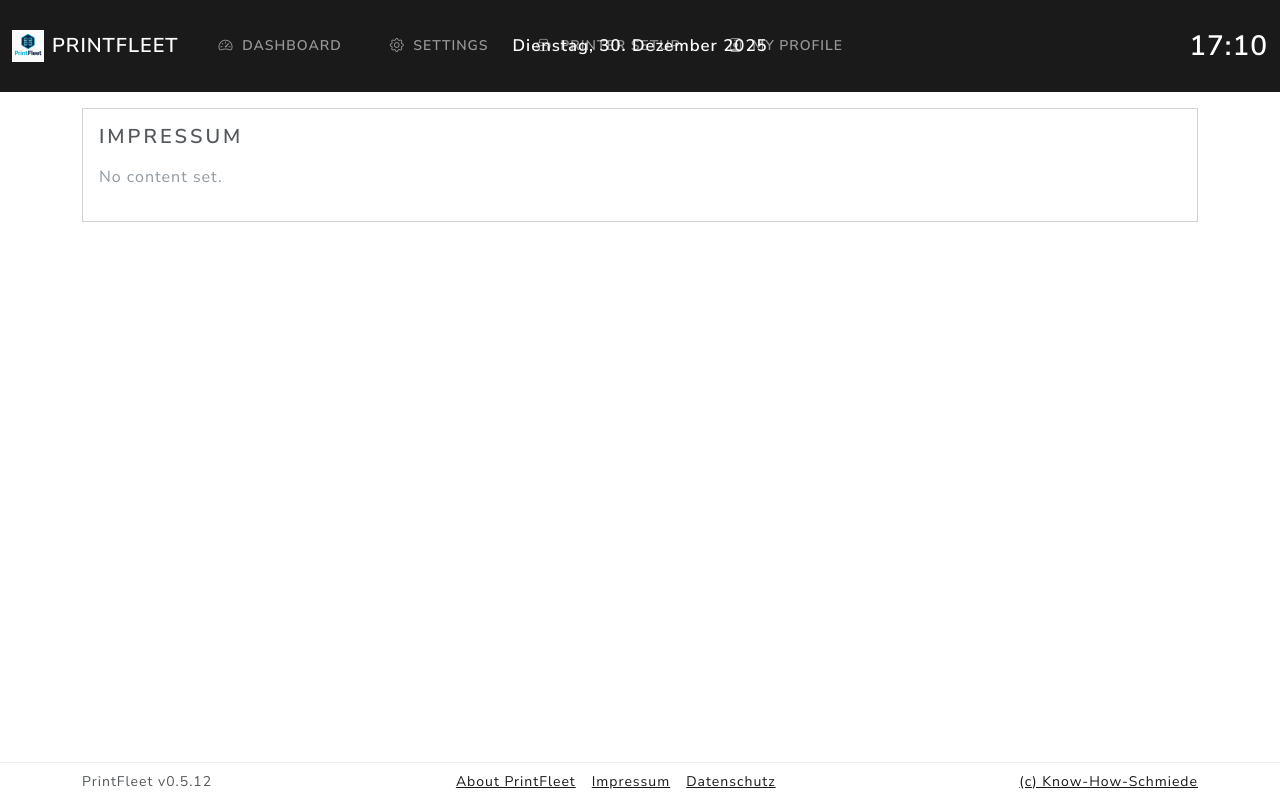
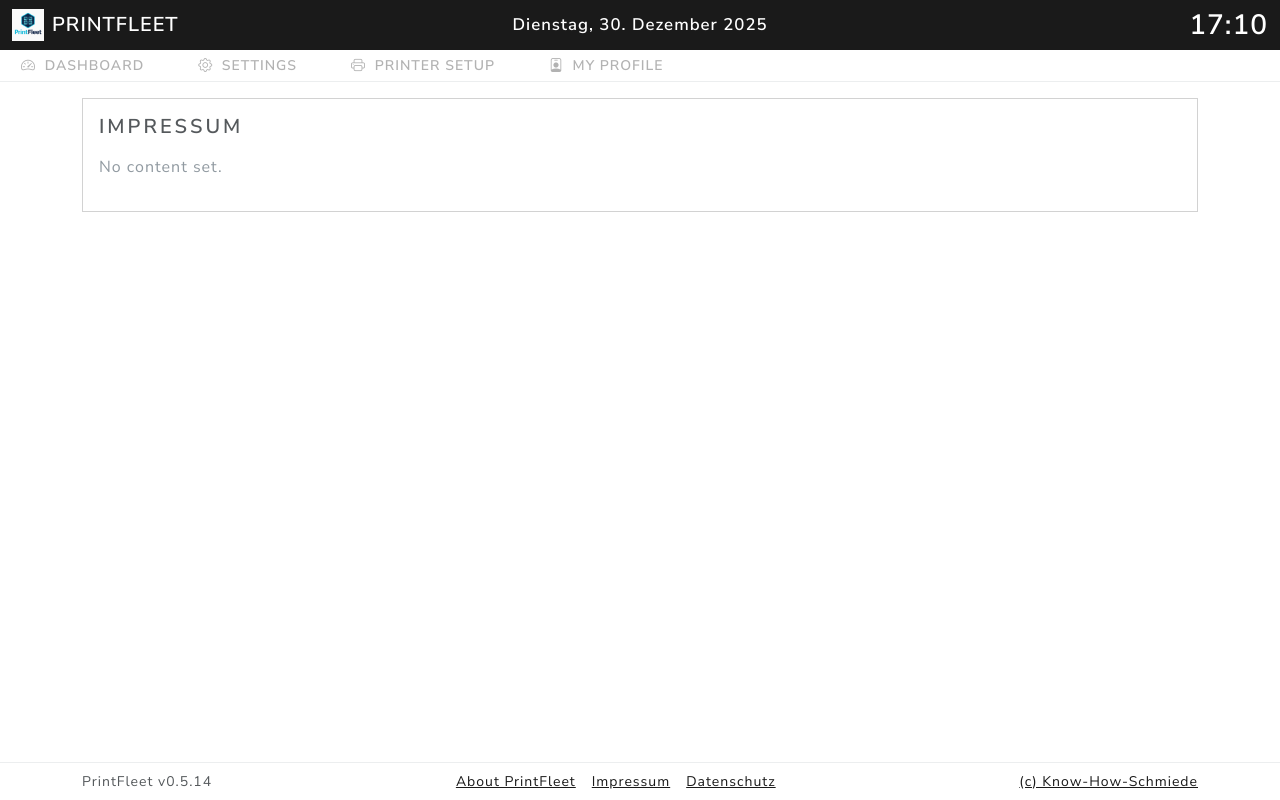
Before and after one commit to know-how-schmiede/PrintFleet, a Flask app: page /legal/imprint in a window 1280 px wide. Run offline with Flask 3, Linux system fonts and the light colour scheme; the visitor is signed in with stand-in values (Sample User, id 1); data comes from the database, SQL or seed files in the repository; data that the repository does not hold is empty; parts of the project's set-up code (start-up, migrations or seed data) failed here and were passed over; some libraries are stand-ins or nearby versions.

Commit message:
Add static CSS and update .gitignore, setup, and templates
Added src/static/style.css for styling and updated .gitignore to exclude lan_scan.log and Python cache files. The setupPrintFleet script now includes a note about ffmpeg for Live-Wall stream. Minor updates were made to src/templates/base.html and versioning files.

```diff
--- a/src/printfleet/version.py
+++ b/src/printfleet/version.py
@@ -1,4 +1,4 @@
 #!/usr/bin/env python3
 # -*- coding: utf-8 -*-
 
-APP_VERSION = "0.5.12"
+APP_VERSION = "0.5.14"
--- /dev/null
+++ b/src/static/style.css
@@ -0,0 +1,15 @@
+.menu-bar .nav-link {
+  border: 1px solid transparent;
+  border-radius: 0.375rem;
+  padding: 0.25rem 0.75rem;
+  margin-right: 0.25rem;
+  transition: color 0.15s ease, background-color 0.15s ease, border-color 0.15s ease, box-shadow 0.15s ease;
+}
+
+.menu-bar .nav-link:hover,
+.menu-bar .nav-link:focus {
+  color: var(--bs-primary);
+  background-color: rgba(var(--bs-primary-rgb), 0.12);
+  border-color: rgba(var(--bs-primary-rgb), 0.35);
+  box-shadow: 0 0 0 0.2rem rgba(var(--bs-primary-rgb), 0.15);
+}
--- a/src/templates/base.html
+++ b/src/templates/base.html
@@ -25,9 +25,10 @@
 
 <body class="d-flex flex-column min-vh-100">
 
-  <!-- NAVBAR -->
-  <nav class="navbar navbar-expand-lg navbar-dark bg-primary">
-    <div class="container-fluid position-relative">
+  <div class="sticky-top">
+    <!-- NAVBAR -->
+    <nav class="navbar navbar-expand-lg navbar-dark bg-primary py-1">
+      <div class="container-fluid position-relative">
 
       <!-- Brand / Logo -->
       <a class="navbar-brand d-flex align-items-center" href="{{ url_for('dashboard.index') }}">
@@ -41,65 +42,61 @@
             class="position-absolute top-50 start-50 translate-middle text-light text-nowrap"
             style="font-size: 1.2em; text-transform: none;"></span>
 
-      {% if current_user %}
-      <!-- Toggler für Mobile -->
+      <div class="ms-auto d-flex align-items-center">
+        <span id="navbarTime" class="fw-bold fs-2 text-light"></span>
+      </div>
+    </div>
+  </nav>
+
+  {% if current_user and page != 'kiosk' %}
+  <nav class="navbar navbar-expand-lg navbar-light bg-body-tertiary border-bottom py-0 menu-bar">
+    <div class="container-fluid">
       <button class="navbar-toggler" type="button"
               data-bs-toggle="collapse"
-              data-bs-target="#mainNavbar"
-              aria-controls="mainNavbar"
+              data-bs-target="#secondaryNavbar"
+              aria-controls="secondaryNavbar"
               aria-expanded="false"
               aria-label="Toggle navigation">
         <span class="navbar-toggler-icon"></span>
       </button>
 
-      <!-- Kollabierbarer Bereich -->
-      <div class="collapse navbar-collapse" id="mainNavbar">
-        <!-- Link-Liste links -->
+      <div class="collapse navbar-collapse" id="secondaryNavbar">
         <ul class="navbar-nav me-auto mb-2 mb-lg-0">
-          <!-- Dashboard -->
           <li class="nav-item">
             <a href="{{ url_for('dashboard.index') }}"
-               class="nav-link {% if page == 'overview' %}active{% endif %}">
+               class="nav-link py-1 {% if page == 'overview' %}active{% endif %}">
               <i class="bi bi-speedometer2 me-1"></i>
               {{ _('menu_dashboard') }}
             </a>
           </li>
-
-          <!-- Settings -->
           <li class="nav-item">
             <a href="{{ url_for('settings.settings_page') }}"
-               class="nav-link {% if page == 'settings' %}active{% endif %}">
+               class="nav-link py-1 {% if page == 'settings' %}active{% endif %}">
               <i class="bi bi-gear me-1"></i>
               {{ _('menu_settings') }}
             </a>
           </li>
-
-          <!-- Printer Setup -->
           <li class="nav-item">
             <a href="{{ url_for('printers.printer_list') }}"
-               class="nav-link {% if page == 'printers' %}active{% endif %}">
+               class="nav-link py-1 {% if page == 'printers' %}active{% endif %}">
               <i class="bi bi-printer me-1"></i>
               Printer Setup
             </a>
           </li>
-
-          <!-- Mein Profil -->
           <li class="nav-item">
             <a href="{{ url_for('auth.profile') }}"
-               class="nav-link {% if page == 'profile' %}active{% endif %}">
+               class="nav-link py-1 {% if page == 'profile' %}active{% endif %}">
               <i class="bi bi-person-badge me-1"></i>
               {{ _('menu_profile') }}
             </a>
           </li>
         </ul>
-
-      </div>
-      {% endif %}
-      <div class="ms-auto d-flex align-items-center">
-        <span id="navbarTime" class="fw-bold fs-2 text-light"></span>
       </div>
     </div>
   </nav>
+  {% endif %}
+  </div>
+
 
   <!-- Hauptinhalt -->
   <div class="{% block container_class %}container{% endblock %} my-3 flex-grow-1">
```
Also changed, not shown: src/printfleet/version.md (+8 -0 lines), 3 other files.
